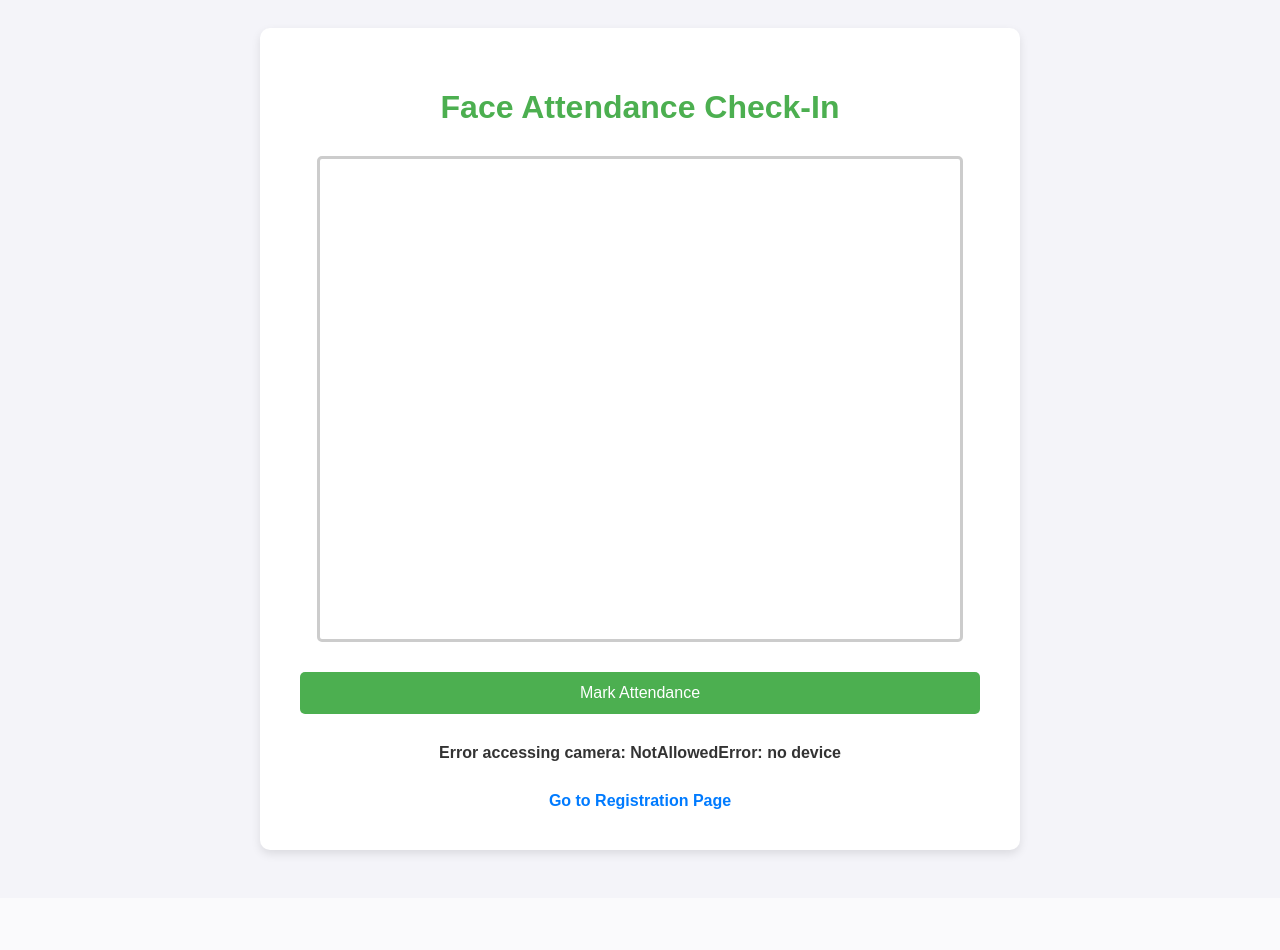
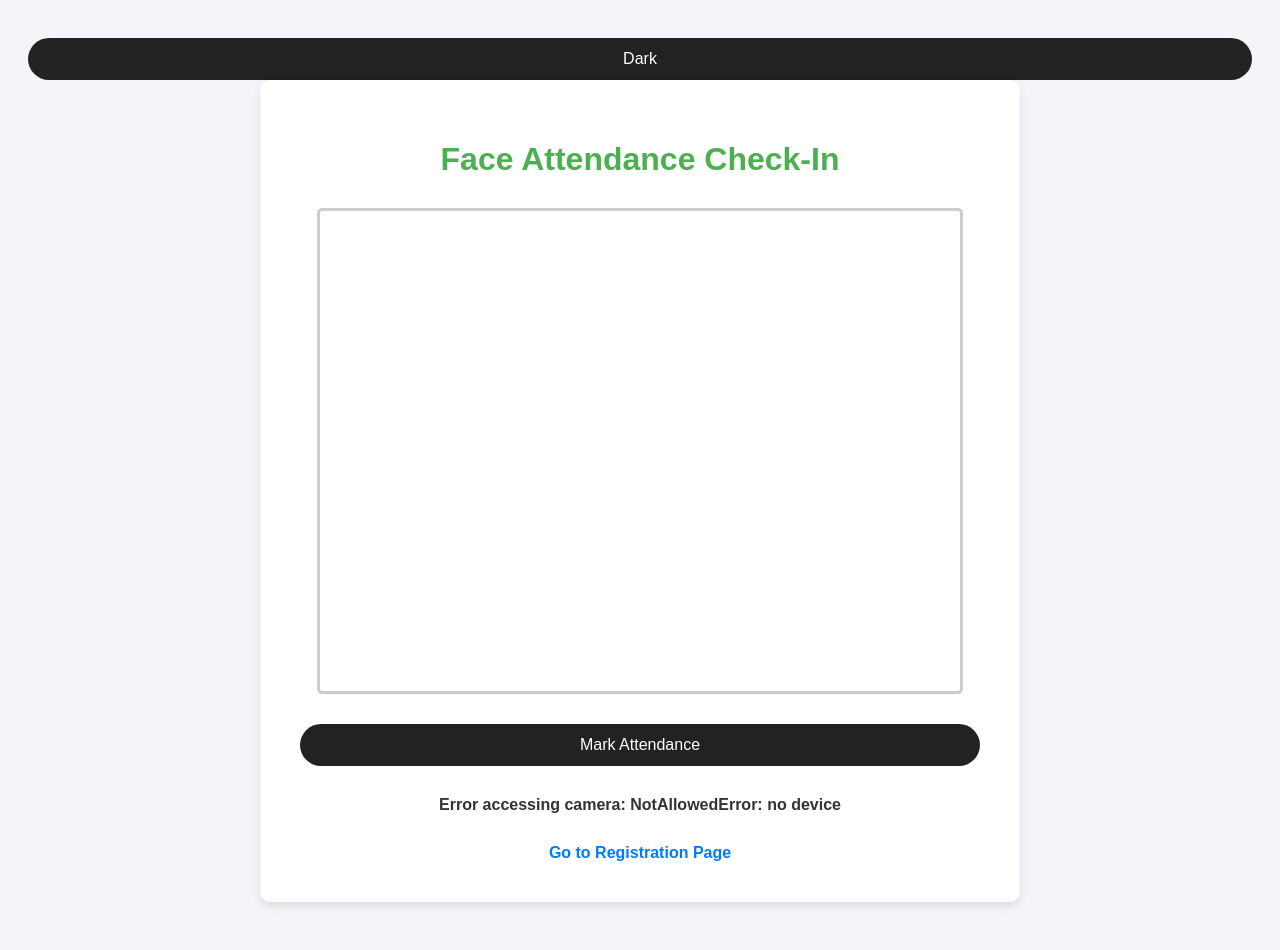
Before and after one commit to shivaram-repo/attendance-web-app, a Flask app: page / in a window 1280 px wide. Before the commit the page ends 857 px from the top, so only its background shows below. Run offline with Flask 3, Linux system fonts and the light colour scheme.

Commit message:
added dark/light toggle

```diff
--- a/templates/attendance.html
+++ b/templates/attendance.html
@@ -3,8 +3,29 @@
 <head>
   <title>Face Attendance - Check-In</title>
   <link rel="stylesheet" href="{{ url_for('static', filename='static.css') }}">
+  <style>
+   .dark-mode {
+      background: #181818;
+      color: #f5f5f5;
+    }
+    button {
+      padding: 0.75rem 1.5rem;
+      border-radius: 999px;
+      border: none;
+      background: #222;
+      color: #fff;
+      font-size: 1rem;
+      cursor: pointer;
+      transition: background 0.3s, color 0.3s;
+    }
+    .dark-mode button {
+      background: #f5f5f5;
+      color: #181818;
+    }
+    </style>
 </head>
 <body>
+    <button id="toggleBtn" onclick="toggleMode()">Dark</button>
   <div class="container">
     <h1>Face Attendance Check-In</h1>
     <video id="video" width="640" height="480" autoplay></video>
@@ -16,6 +37,11 @@
   </div>
 
   <script>
+    function toggleMode() {
+      document.body.classList.toggle('dark-mode');
+      let btn = document.getElementById('toggleBtn');
+      btn.textContent = document.body.classList.contains('dark-mode') ? "Light" : "Dark";
+    }
     const video = document.getElementById('video');
     const status_p = document.getElementById("status");
 
```
Also changed, not shown: templates/register.html (+27 -0 lines).
